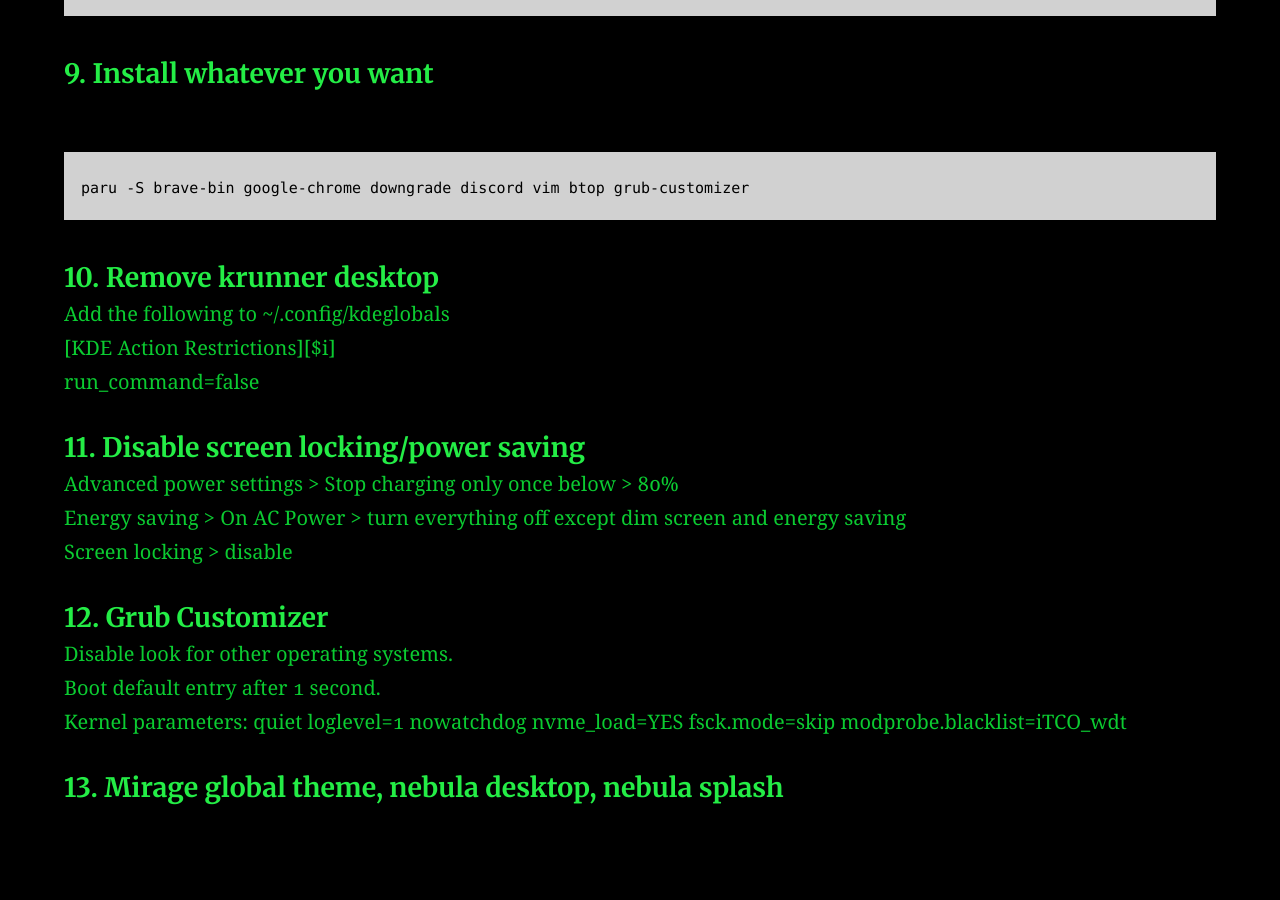
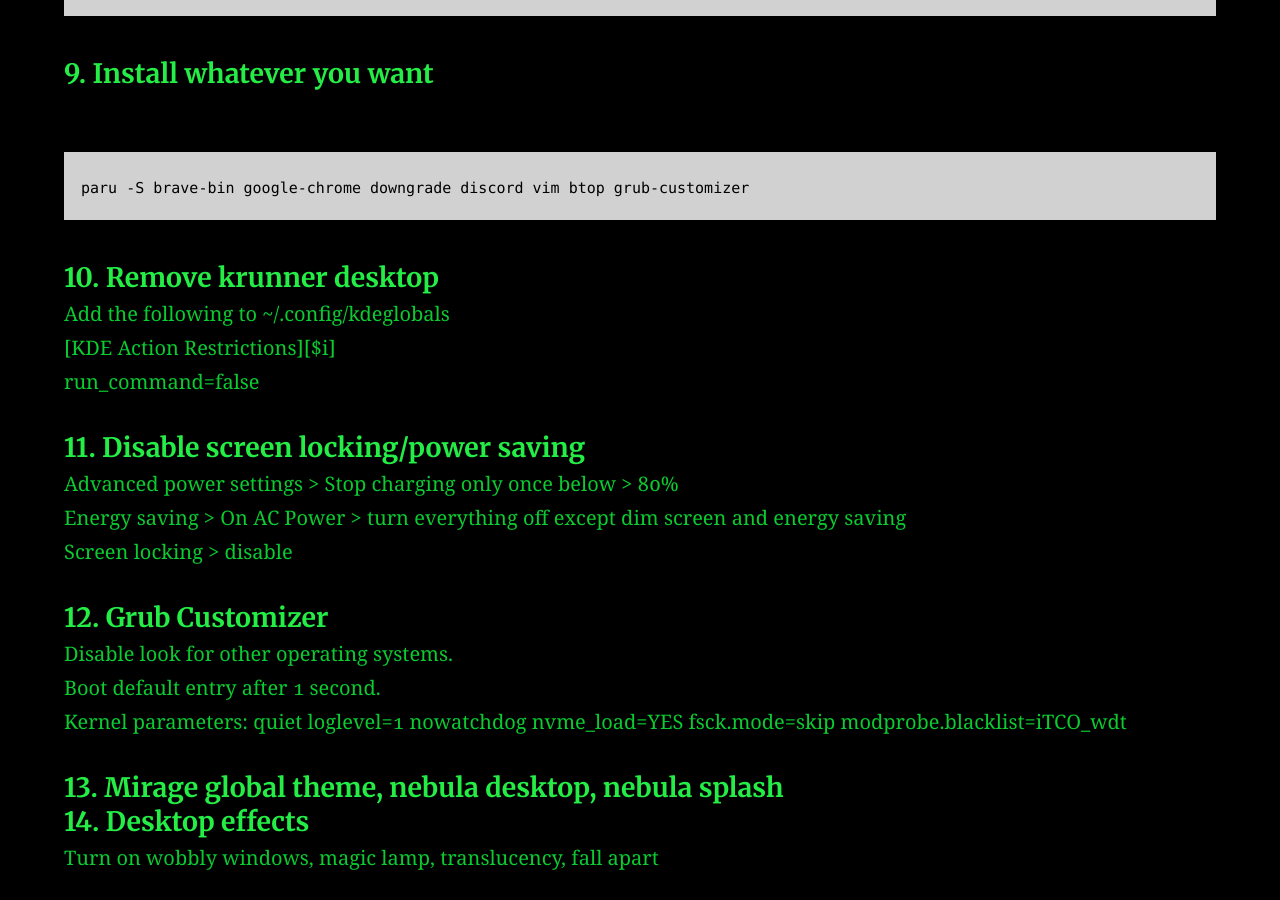
Before and after one commit to AC01010/Connor-McCartney.github.io, a Jekyll site: the page built from _posts/2015-08-27-endeavour.md, in a window 1280 px wide and 900 px high, scrolled down 2364 px. Built offline with Jekyll 4.4.1, drawn with Linux system fonts in a browser that asks for light colours; before the commit the page ends 3169 px from its top, so only the background shows below that.

Commit message:
Update 2015-08-27-endeavour.md

```diff
--- a/_posts/2015-08-27-endeavour.md
+++ b/_posts/2015-08-27-endeavour.md
@@ -102,3 +102,8 @@
 Kernel parameters: quiet loglevel=1 nowatchdog nvme_load=YES fsck.mode=skip modprobe.blacklist=iTCO_wdt
 
 #### 13. Mirage global theme, nebula desktop, nebula splash
+
+
+#### 14. Desktop effects
+
+Turn on wobbly windows, magic lamp, translucency, fall apart
```
